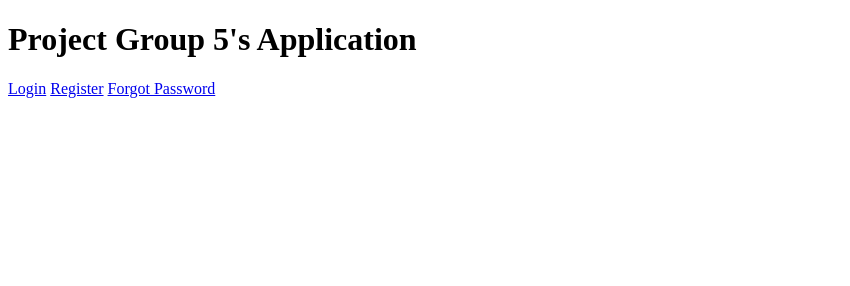
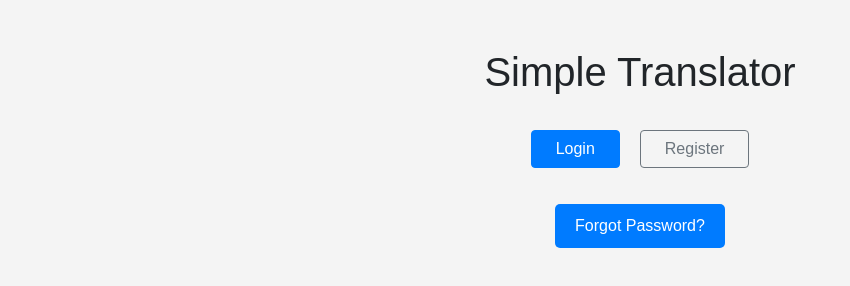
Before and after one commit to thebryantlee/4537-project-pG5, a plain HTML site: page public/index.html in a window 1280 px wide. Shown: the whole page, without its empty margins (0-850 px from the left). Drawn offline with nearby package versions, Linux system fonts and the light colour scheme.

Commit message:
Incorporate bootstrap into index page

```diff
--- a/public/index.html
+++ b/public/index.html
@@ -1,17 +1,37 @@
 <!DOCTYPE html>
 <html lang="en">
+
 <head>
   <meta charset="UTF-8">
   <meta name="viewport" content="width=device-width, initial-scale=1.0">
   <title>Welcome Page</title>
-  <link rel="stylesheet" href="./css/index.css">
+  <!-- Include Bootstrap CSS -->
+  <link href="https://stackpath.bootstrapcdn.com/bootstrap/4.5.2/css/bootstrap.min.css" rel="stylesheet">
+  <link rel="stylesheet" href="./css/style.css">
 </head>
+
 <body>
-<h1>Project Group 5's Application</h1>
-<div>
-  <a href="login.html">Login</a>
-  <a href="register.html">Register</a>
-  <a href="forgotPassword.html">Forgot Password</a>
-</div>
+
+  <div class="container mt-5">
+    <div class="row">
+      <div class="col text-center">
+        <h1 class="mb-4">Simple Translator</h1>
+        <div class="d-grid gap-2 d-sm-flex justify-content-sm-center">
+          <a href="login.html" class="btn btn-primary px-4 me-sm-3">Login</a>
+          <a href="register.html" class="btn btn-outline-secondary px-4">Register</a>
+        </div>
+        <div class="mt-3">
+          <a href="forgotPassword.html" class="link-secondary">Forgot Password?</a>
+        </div>
+      </div>
+    </div>
+  </div>
+
+  <!-- jQuery first, then Popper.js, then Bootstrap JS -->
+  <script src="https://code.jquery.com/jquery-3.5.1.slim.min.js"></script>
+  <script src="https://cdn.jsdelivr.net/npm/popper.js@1.9.11/dist/umd/popper.min.js"></script>
+  <script src="https://stackpath.bootstrapcdn.com/bootstrap/4.5.2/js/bootstrap.min.js"></script>
+
 </body>
+
 </html>
```
